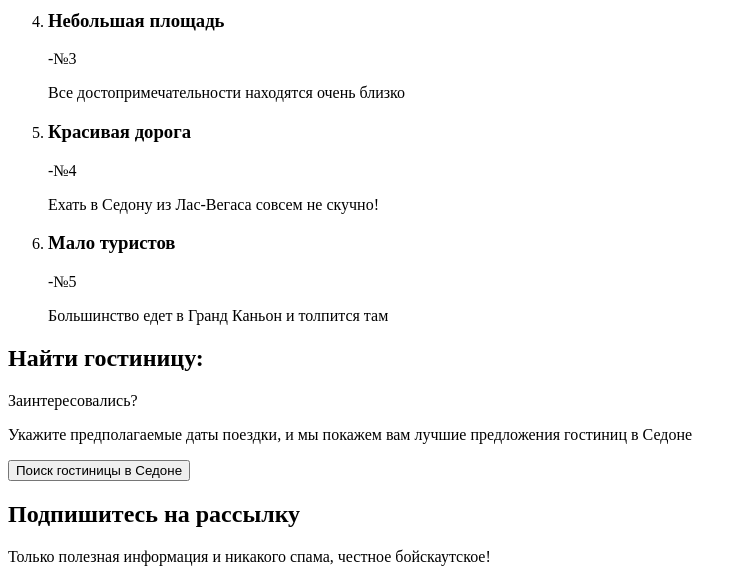
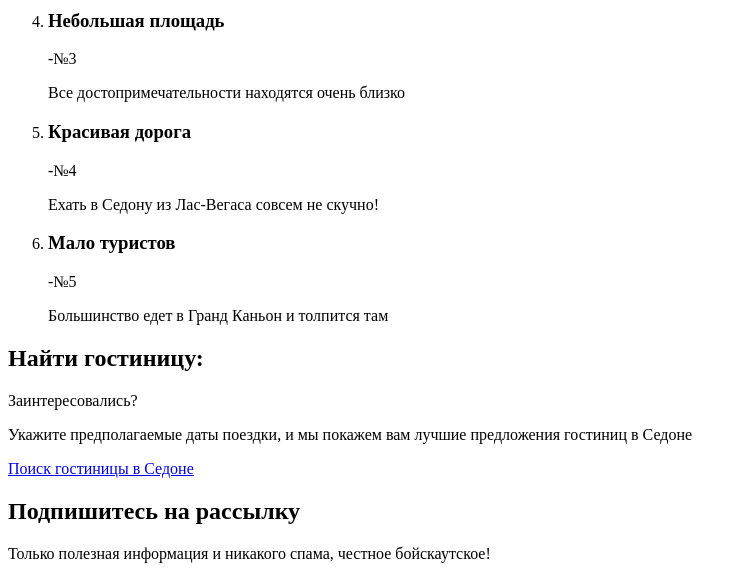
Before and after one commit to dreamkmet/237031-sedona-32, a plain HTML site: page index.html in a window 1280 px wide. Shown: the part 910-1486 px from the top of the page, without its empty margins (0-747 px from the left). Drawn offline with Linux system fonts and the light colour scheme.

Commit message:
Правки

```diff
--- a/index.html
+++ b/index.html
@@ -115,7 +115,7 @@
         <p>Укажите предполагаемые даты поездки,
           и мы покажем вам лучшие предложения гостиниц в Седоне
         </p>
-        <button type="button" class="hotel-search-button">Поиск гостиницы в Седоне</button>
+        <a class="hotel-search-link" href="#">Поиск гостиницы в Седоне</a>
       </section>
       <section class="subscribe">
         <h2 class="subscribe-title">Подпишитесь на рассылку</h2>
```
